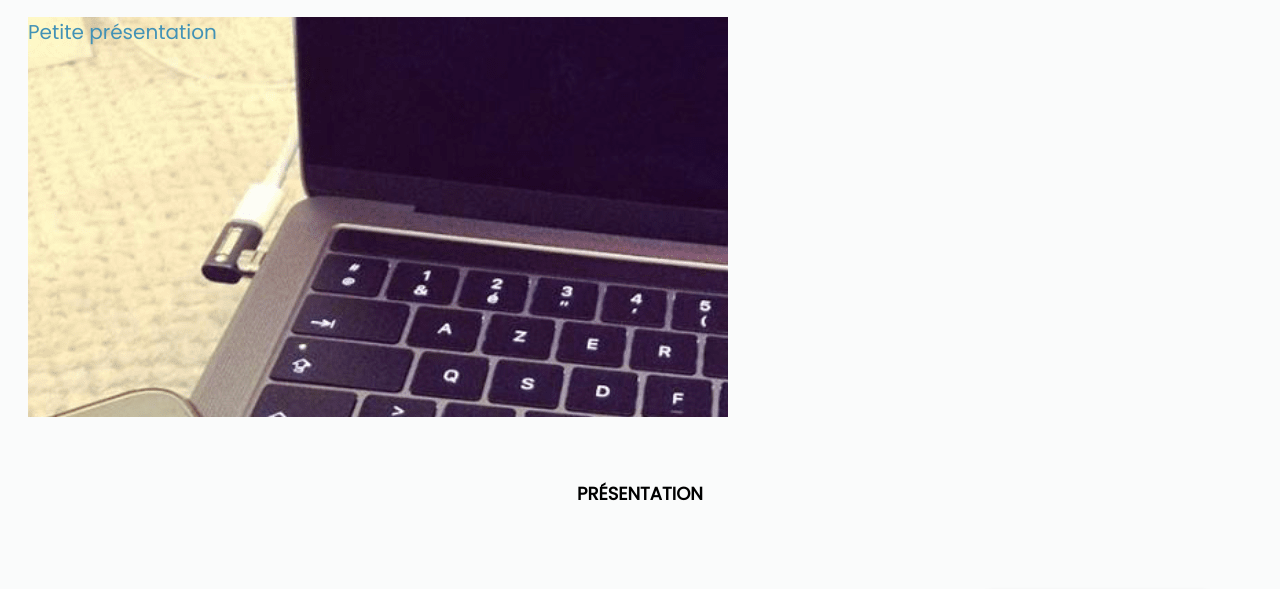
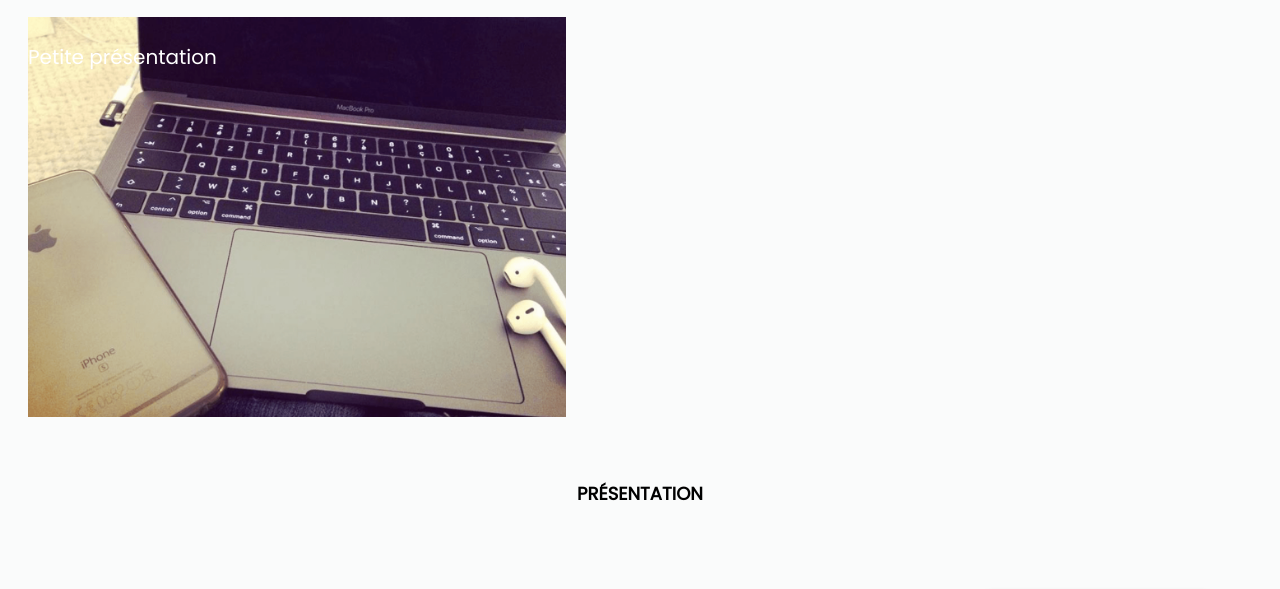
Before and after one commit to johnnyyvard/BooriWebsite, a plain HTML site: page front/index.html in a window 1280 px wide. Shown: the part 179-768 px from the top of the page. Drawn offline with Linux system fonts and the light colour scheme.

Commit message:
Mise en place photo entête article présentation

```diff
--- a/front/css/style.css
+++ b/front/css/style.css
@@ -110,7 +110,10 @@ nav a:hover {
 /*------------------------------------------------ Article présentation ------------------------------------------------*/
 
 #articlePresentation {
-    background: url(../images/MatosApple.png) no-repeat;
+    position: relative;
+    background: url(../images/MatosApple.png) repeat-x;
+    background-size: contain;
+    background-repeat: no-repeat;
     /* largeur */
     width: 700px;
     /* hauteur */
@@ -121,7 +124,9 @@ nav a:hover {
     margin-top: 20px;
 }
 
-#articlePresentation p {
+#bannierePresentation {
+    position: absolute;
+    margin-top: 25px;
     /* couleur de la police */
     color: #FFFFFF;
 }
```
